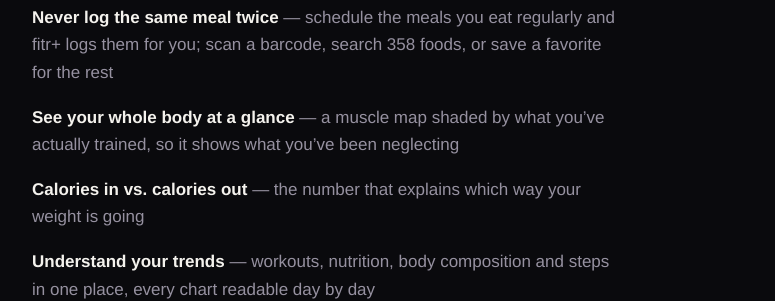
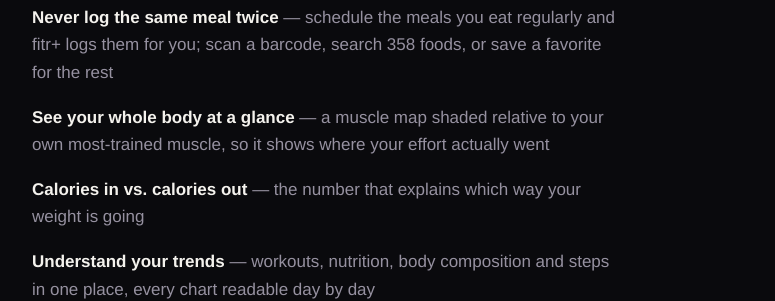
Before and after one commit to eliesernodarse-bit/datacraftstudio-site, a Jekyll site: the page built from index.html, in a window 1280 px wide and 900 px high, scrolled down 1258 px. Shown: the part 152-453 px from the top of the window, without its empty margins (252-1027 px from the left). Built offline with Jekyll 4.4.1, drawn with Linux system fonts in a browser that asks for light colours.

Commit message:
Describe the muscle map as distribution, not sufficiency
The fitr+ feature list said the map "shows what you've been neglecting".
A relative scale cannot say that: shading is banded against the user's
own most-trained muscle, so a fully shaded body means evenly spread, not
sufficient. Claiming it identifies under-training is the one thing the
app's own guardrail says this copy must never do. Now describes what it
actually shows -- where the effort went.

Co-Authored-By: Claude Opus 5 <noreply@anthropic.com>

```diff
--- a/index.html
+++ b/index.html
@@ -26,7 +26,7 @@ title: DataCraft Studio
     <ul class="feature-list">
       <li><strong>Track workouts</strong> &mdash; sets, reps, supersets, and rest timers that keep running on your Lock Screen, with last session&rsquo;s weights and reps waiting as placeholders</li>
       <li><strong>Never log the same meal twice</strong> &mdash; schedule the meals you eat regularly and fitr+ logs them for you; scan a barcode, search 358 foods, or save a favorite for the rest</li>
-      <li><strong>See your whole body at a glance</strong> &mdash; a muscle map shaded by what you&rsquo;ve actually trained, so it shows what you&rsquo;ve been neglecting</li>
+      <li><strong>See your whole body at a glance</strong> &mdash; a muscle map shaded relative to your own most-trained muscle, so it shows where your effort actually went</li>
       <li><strong>Calories in vs. calories out</strong> &mdash; the number that explains which way your weight is going</li>
       <li><strong>Understand your trends</strong> &mdash; workouts, nutrition, body composition and steps in one place, every chart readable day by day</li>
       <li class="ai ai-first"><strong>Your e-coach</strong> &mdash; celebrates, explains, and answers, powered by AI and everything you&rsquo;ve logged</li>
```
